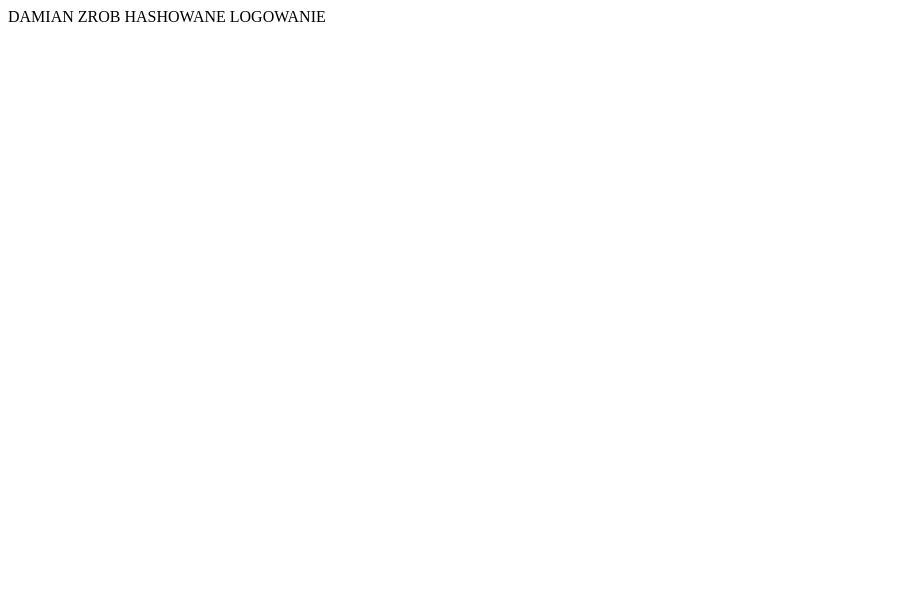
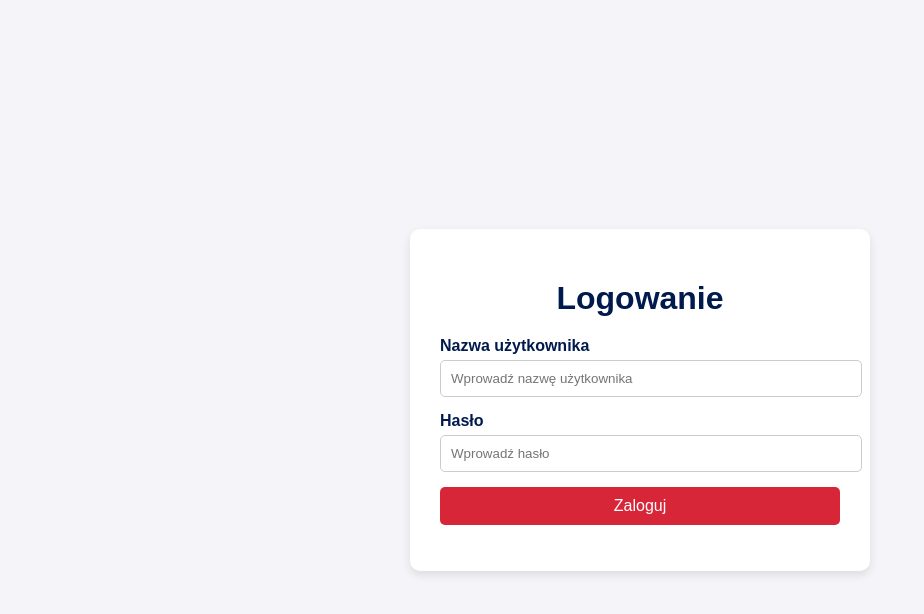
Before and after one commit to Valentuno/KORWA-v3.0, a website: page auth.html in a window 1280 px wide. Shown: the whole page, without its empty margins (0-924 px from the left). Drawn offline with Linux system fonts and the light colour scheme; files that its build step writes are made by us from their sources.

Commit message:
Add files via upload

```diff
--- /dev/null
+++ b/auth.css
@@ -0,0 +1,72 @@
+/* Kolory i styl */
+:root {
+    --navy: #001a4d;
+    --beige: #f4f4f9;
+    --white: #ffffff;
+    --red: #d72638;
+    --font-main: 'Arial', sans-serif;
+  }
+
+  body {
+    margin: 0;
+    font-family: var(--font-main);
+    background-color: var(--beige);
+    color: var(--navy);
+    display: flex;
+    justify-content: center;
+    align-items: center;
+    height: 100vh;
+  }
+
+  .login-container {
+    background: var(--white);
+    padding: 30px;
+    border-radius: 10px;
+    box-shadow: 0 4px 10px rgba(0, 0, 0, 0.1);
+    width: 100%;
+    max-width: 400px;
+    text-align: center;
+  }
+
+  .login-container h1 {
+    color: var(--navy);
+    margin-bottom: 20px;
+  }
+
+  .form-group {
+    margin-bottom: 15px;
+    text-align: left;
+  }
+
+  .form-group label {
+    display: block;
+    font-weight: bold;
+    margin-bottom: 5px;
+  }
+
+  .form-group input {
+    width: 100%;
+    padding: 10px;
+    border: 1px solid #ccc;
+    border-radius: 5px;
+  }
+
+  .btn {
+    background: var(--red);
+    color: var(--white);
+    padding: 10px 20px;
+    border: none;
+    border-radius: 5px;
+    cursor: pointer;
+    font-size: 16px;
+    width: 100%;
+  }
+
+  .btn:hover {
+    background: #b51f30;
+  }
+
+  .error-message {
+    color: var(--red);
+    margin-top: 10px;
+  }
--- a/auth.html
+++ b/auth.html
@@ -1,11 +1,30 @@
 <!DOCTYPE html>
-<html lang="en">
-<head>
-    <meta charset="UTF-8">
-    <meta name="viewport" content="width=device-width, initial-scale=1.0">
-    <title>Document</title>
-</head>
-<body>
-    DAMIAN ZROB HASHOWANE LOGOWANIE
-</body>
+<html lang="pl">
+  <head>
+    <meta charset="UTF-8" />
+    <meta name="viewport" content="width=device-width, initial-scale=1.0" />
+    <title>Logowanie</title>
+    <link rel="stylesheet" href="css/auth.css" />
+  </head>
+  <body>
+    <div class="login-container">
+      <h1>Logowanie</h1>
+      <div class="form-group">
+        <label for="username">Nazwa użytkownika</label>
+        <input
+          type="text"
+          id="username"
+          placeholder="Wprowadź nazwę użytkownika"
+        />
+      </div>
+      <div class="form-group">
+        <label for="password">Hasło</label>
+        <input type="password" id="password" placeholder="Wprowadź hasło" />
+      </div>
+      <button class="btn" onclick="handleLogin()">Zaloguj</button>
+      <p class="error-message" id="error-message"></p>
+    </div>
+
+    <script src="js/auth.js"></script>
+  </body>
 </html>
```
Also changed, not shown: auth.js (added, +12 -0 lines).
